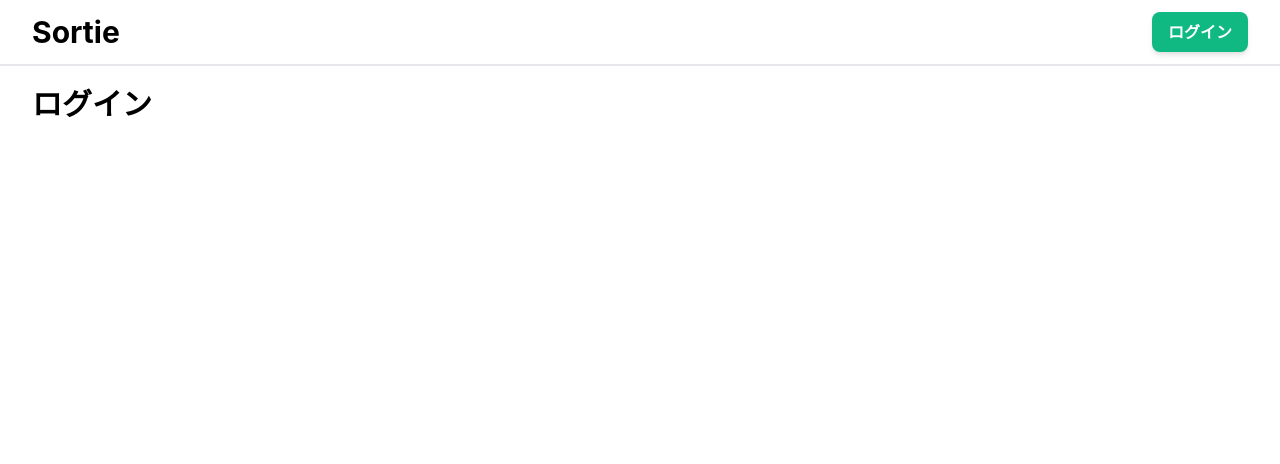
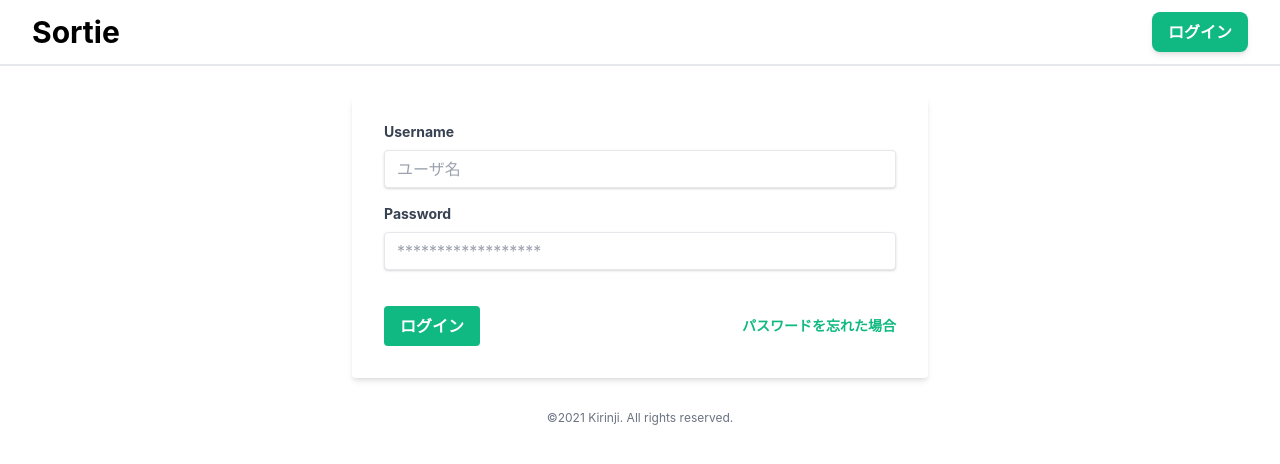
Before and after one commit to Katsukiniwa/highlevel-qiita, a Next.js app in the folder frontend/: page /login in a window 1280 px wide. Shown: the top 464 px of the page. Built offline with nearby package versions, Linux system fonts and the light colour scheme.

Commit message:
ログインページを作成

```diff
--- a/frontend/src/pages/login.tsx
+++ b/frontend/src/pages/login.tsx
@@ -1,12 +1,67 @@
 import type { ReactElement } from 'react'
 import BaseLayout from '../components/layouts/BaseLayout'
-import React from "react"
+import React from "react";
+import { useForm, SubmitHandler } from "react-hook-form";
+
+enum GenderEnum {
+  female = "female",
+  male = "male",
+  other = "other"
+}
+
+interface IFormInput {
+  username: String;
+  password: String;
+  gender: GenderEnum;
+}
 
 export default function Login() {
+  const { register, handleSubmit } = useForm<IFormInput>();
+  const onSubmit: SubmitHandler<IFormInput> = data => console.log(data);
+
   return (
     <React.Fragment>
-      <div className='px-8 py-4'>
-        <h1>ログイン</h1>
+      <div className="w-1/2 mx-auto p-8">
+        <form
+          className="bg-white shadow-md rounded px-8 pt-6 pb-8 mb-4"
+          onSubmit={handleSubmit(onSubmit)}
+        >
+          <div className="mb-4">
+            <label className="block text-gray-700 text-sm font-bold mb-2" htmlFor="username">
+              Username
+            </label>
+            <input
+              {...register("username")}
+              className="shadow appearance-none border rounded w-full py-2 px-3 text-gray-700 leading-tight focus:outline-none focus:shadow-outline"
+              id="username"
+              type="text"
+              placeholder="ユーザ名"
+            />
+          </div>
+          <div className="mb-6">
+            <label className="block text-gray-700 text-sm font-bold mb-2" htmlFor="password">
+              Password
+            </label>
+            <input
+              {...register("password")}
+              className="shadow appearance-none border rounded w-full py-2 px-3 text-gray-700 mb-3 leading-tight focus:outline-none focus:shadow-outline"
+              id="password"
+              type="password"
+              placeholder="******************"
+            />
+          </div>
+          <div className="flex items-center justify-between">
+            <button className="bg-green-500 hover:bg-green-700 text-white font-bold py-2 px-4 rounded focus:outline-none focus:shadow-outline" type="submit">
+              ログイン
+            </button>
+            <a className="inline-block align-baseline font-bold text-sm text-green-500 hover:text-green-800" href="#">
+              パスワードを忘れた場合
+            </a>
+          </div>
+        </form>
+        <p className="text-center text-gray-500 text-xs">
+          &copy;2021 Kirinji. All rights reserved.
+        </p>
       </div>
     </React.Fragment>
   )
```
Also changed, not shown: frontend/package.json (+8 -0 lines), 1 other file (tests, documents, lock files or other folders).
